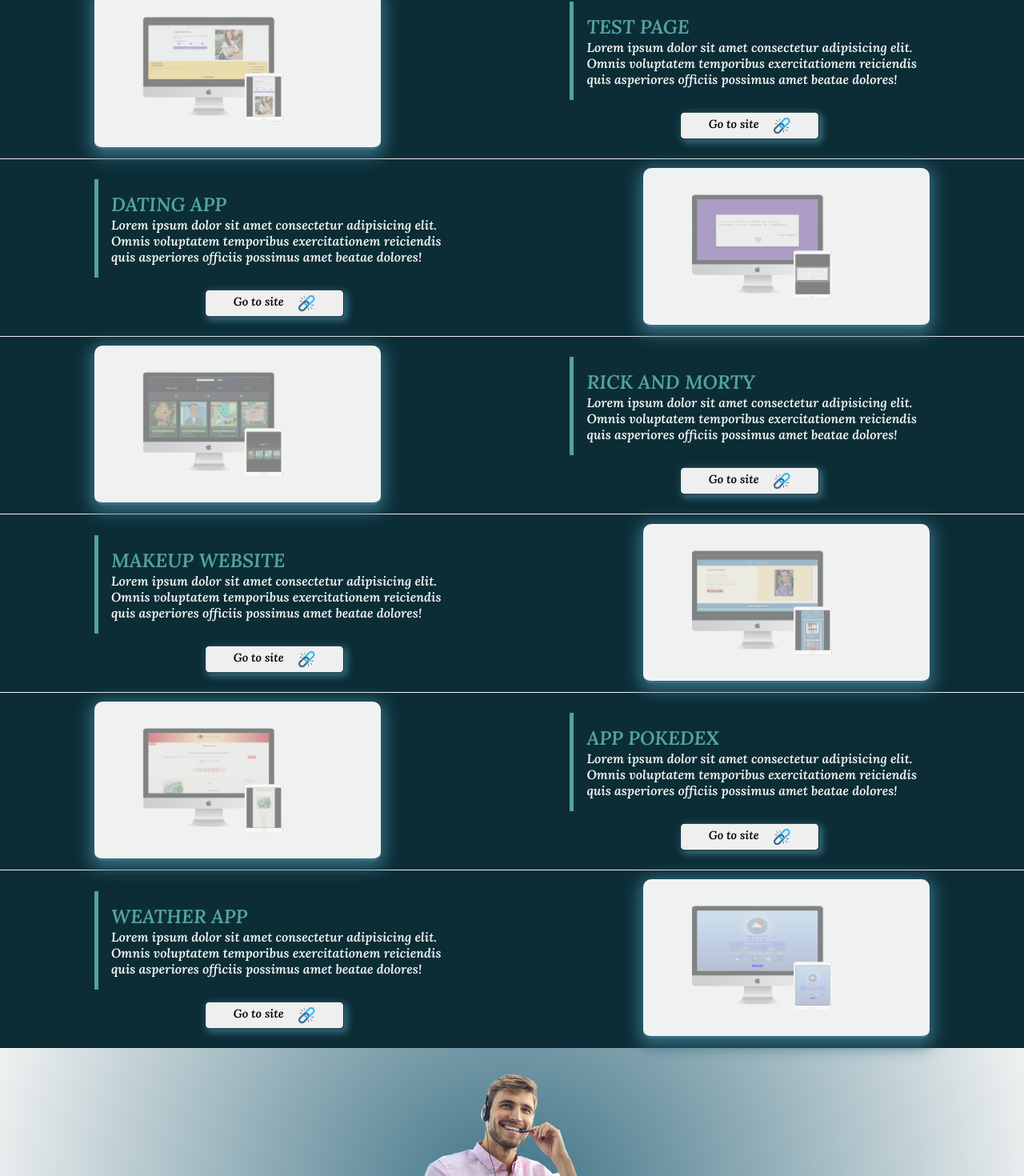
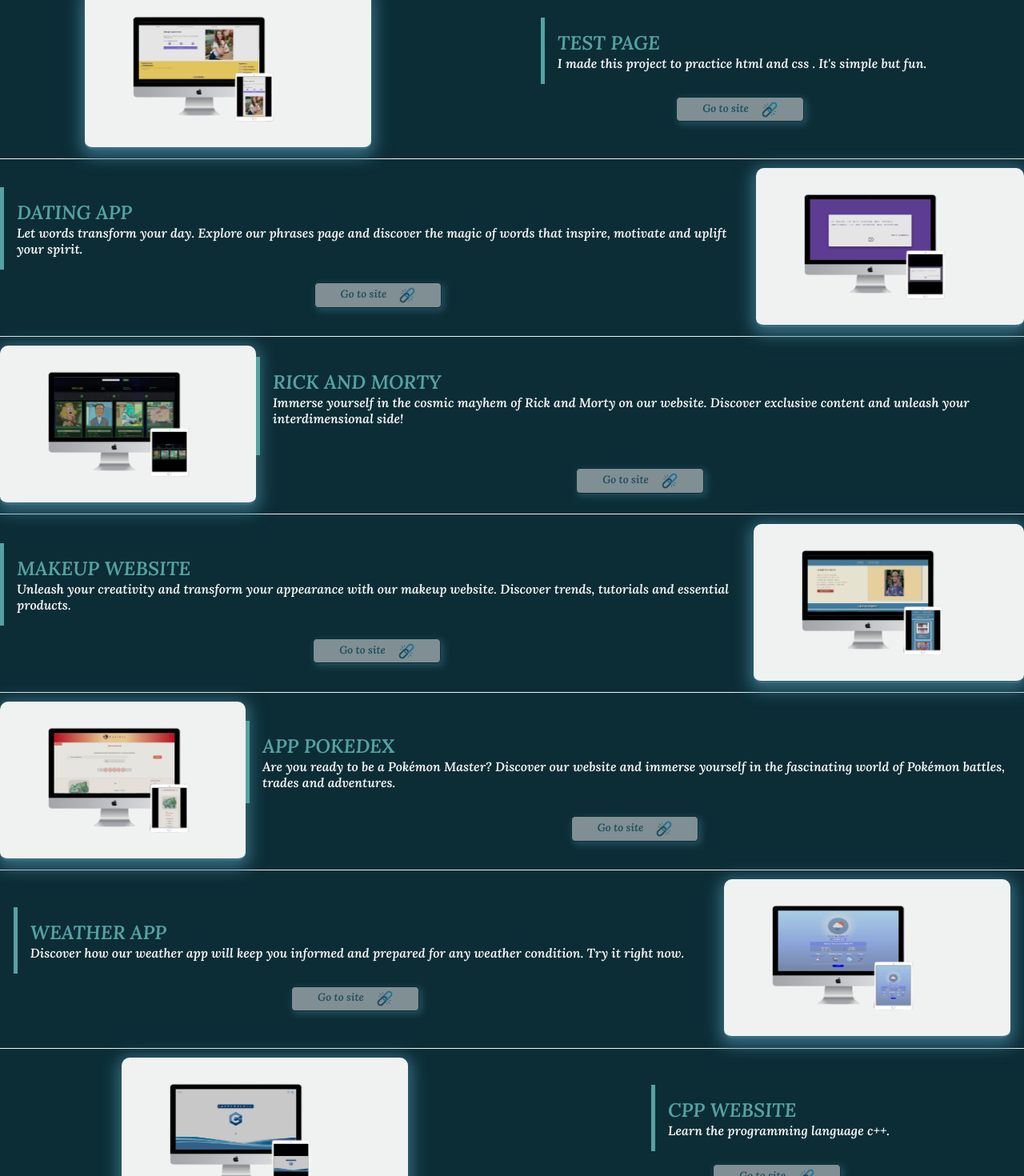
Before and after one commit to jsmblog/portafolio, a React (Vite) app: page / in a window 1280 px wide. Shown: the part 1273-2743 px from the top of the page at 80% size. Built offline with nearby package versions, Linux system fonts and the light colour scheme.

Commit message:
[add] new app

```diff
--- a/src/App.jsx
+++ b/src/App.jsx
@@ -26,6 +26,8 @@ import mockupThird from './assets/photos/mockupThird.png'
 import mockupFourth from './assets/photos/mockupFourth.png'
 import mockupFiveth from './assets/photos/mockupFiveth.png'
 import mockupSixth from './assets/photos/mockupSixth.png'
+import mockupSeven from './assets/photos/mockupSeven.png'
+import mockupEight from './assets/photos/mockupEight.png'
 import linkedin from './assets/photos/linkedin.png'
 import linkToSite from './assets/photos/enlace-roto.png'
 import whatsapp from './assets/photos/whatsapp.png'
@@ -52,7 +54,7 @@ const darkModeActived = (isOnDm) ? "btnDmActived": ""
       <NavBar logoJoel={logoJoel} menuHamburguer={menuHamburguer} />
       <AboutMe photoProfile={photoProfile} location={location} email={email} />
       <Skills frontEnd={frontEnd} backend={backend} mobile={mobile} html={html} css={css} logoReact={logoReact} bootstrap={bootstrap} Js={Js} github={github} nodeJs={nodeJs} slack={slack} notion={notion} />
-      <Portfolio logoPortfolio={logoPortfolio} mockupOne={mockupOne} linkToSite={linkToSite} mockupTwo={mockupTwo} mockupThird={mockupThird} mockupFourth={mockupFourth} mockupFiveth={mockupFiveth} mockupSixth={mockupSixth} />
+      <Portfolio mockupEight={mockupEight} mockupSeven={mockupSeven} logoPortfolio={logoPortfolio} mockupOne={mockupOne} linkToSite={linkToSite} mockupTwo={mockupTwo} mockupThird={mockupThird} mockupFourth={mockupFourth} mockupFiveth={mockupFiveth} mockupSixth={mockupSixth} />
       <ContactMe logoContactMe={logoContactMe} whatsapp={whatsapp} llamada={llamada} email={email} linkedin={linkedin} />
       <DarkMode handleClickdarkMode={handleClickdarkMode} darkMode={darkMode} />
     </div>
--- a/src/components/Portfolio.jsx
+++ b/src/components/Portfolio.jsx
@@ -1,6 +1,6 @@
 import React from 'react'
 
-const Portfolio = ({logoPortfolio,mockupOne,linkToSite,mockupTwo,mockupThird,mockupFourth,mockupFiveth,mockupSixth}) => {
+const Portfolio = ({logoPortfolio,mockupOne,linkToSite,mockupTwo,mockupThird,mockupFourth,mockupFiveth,mockupSixth ,mockupSeven , mockupEight}) => {
   return (
     <div>
         <div className='portfolio'>
@@ -9,87 +9,115 @@ const Portfolio = ({logoPortfolio,mockupOne,linkToSite,mockupTwo,mockupThird,moc
         </div>
         <div >
         <div className='contPortfolio'>
-            <div className='contMockup '><img className='mockupPortfolio blink-2' src={mockupOne} alt="mockupOne" /></div>
+            <div className='contMockup '><img className='mockupPortfolio ' src={mockupOne} alt="mockupOne" /></div>
             <div >
                 <div className='infoProjects'>
                 <h2>
                 Test page
                 </h2>
-                <p>Lorem ipsum dolor sit amet consectetur adipisicing elit. <br /> Omnis voluptatem temporibus exercitationem reiciendis <br /> quis asperiores officiis possimus amet beatae dolores!</p>
+                <p>I made this project to practice html and css . It's simple but fun. <br /></p>
                 </div>
                 <div className='btnLink pulsate-fwd'>
-                    <a  href="https://portafolio-gen22.netlify.app/" target="_blank"> <button>Go to site <img src= {linkToSite} width={20} alt="" /> </button></a>
+                    <a  href="https://portafolio-gen22.netlify.app/" target="_blank"> <button className='blink-2'>Go to site <img src= {linkToSite} width={20} alt="" /> </button></a>
                 </div>
             </div>
         </div>
         </div>
         <div className='contPortfolio '>
-            <div className='contMockup contMockupOrder '><img className='mockupPortfolio blink-2' src={mockupTwo} alt="mockupOne" /></div>
+            <div className='contMockup contMockupOrder '><img className='mockupPortfolio ' src={mockupTwo} alt="mockupOne" /></div>
             <div >
                 <div className='infoProjects'>
                 <h2>
                 Dating app
                 </h2>
-                <p>Lorem ipsum dolor sit amet consectetur adipisicing elit. <br /> Omnis voluptatem temporibus exercitationem reiciendis <br /> quis asperiores officiis possimus amet beatae dolores!</p>
+                <p>Let words transform your day. Explore our phrases page and discover the magic of words that inspire, motivate and uplift your spirit.<br /></p>
                 </div>
-                <div className='btnLink pulsate-fwd'>
-                    <a  href="https://app-quote.netlify.app/" target="_blank"> <button>Go to site <img src= {linkToSite} width={20} alt="" /> </button></a>
+                <div className='btnLink '>
+                    <a  href="https://app-quote.netlify.app/" target="_blank"> <button className='blink-2'>Go to site <img src= {linkToSite} width={20} alt="" /> </button></a>
                 </div>
             </div>
         </div>
         <div className='contPortfolio '>
-            <div className='contMockup '><img className='mockupPortfolio blink-2' src={mockupThird} alt="mockupOne" /></div>
+            <div className='contMockup '><img className='mockupPortfolio ' src={mockupThird} alt="mockupOne" /></div>
             <div >
                 <div className='infoProjects'>
                 <h2>
                 Rick and Morty
                 </h2>
-                <p>Lorem ipsum dolor sit amet consectetur adipisicing elit. <br /> Omnis voluptatem temporibus exercitationem reiciendis <br /> quis asperiores officiis possimus amet beatae dolores!</p>
+                <p> Immerse yourself in the cosmic mayhem of Rick and Morty on our website. Discover exclusive content and unleash your interdimensional side!<br /> <br /></p>
                 </div>
                 <div className='btnLink pulsate-fwd'>
-                    <a  href="https://rick-and-morty-joel.netlify.app/" target="_blank"> <button>Go to site <img src= {linkToSite} width={20} alt="" /> </button></a>
+                    <a  href="https://rick-and-morty-joel.netlify.app/" target="_blank"> <button className='blink-2'>Go to site <img src= {linkToSite} width={20} alt="" /> </button></a>
                 </div>
             </div>
         </div>
         <div className='contPortfolio '>
-            <div className='contMockup contMockupOrder '><img className='mockupPortfolio blink-2' src={mockupFourth} alt="mockupOne" /></div>
+            <div className='contMockup contMockupOrder '><img className='mockupPortfolio ' src={mockupFourth} alt="mockupOne" /></div>
             <div >
                 <div className='infoProjects'>
                 <h2>
                 Makeup website
                 </h2>
-                <p>Lorem ipsum dolor sit amet consectetur adipisicing elit. <br /> Omnis voluptatem temporibus exercitationem reiciendis <br /> quis asperiores officiis possimus amet beatae dolores!</p>
+                <p> Unleash your creativity and transform your appearance with our makeup website. Discover trends, tutorials and essential products.<br /> </p>
                 </div>
                 <div className='btnLink pulsate-fwd'>
-                    <a  href="https://maquillaje-web.netlify.app/" target="_blank"> <button>Go to site <img src= {linkToSite} width={20} alt="" /> </button></a>
+                    <a  href="https://maquillaje-web.netlify.app/" target="_blank"> <button className='blink-2'>Go to site <img src= {linkToSite} width={20} alt="" /> </button></a>
                 </div>
             </div>
         </div>
         <div className='contPortfolio '>
-            <div className='contMockup'><img className='mockupPortfolio blink-2' src={mockupFiveth} alt="mockupOne" /></div>
+            <div className='contMockup'><img className='mockupPortfolio ' src={mockupFiveth} alt="mockupOne" /></div>
             <div >
                 <div className='infoProjects'>
                 <h2>
                 App Pokedex
                 </h2>
-                <p>Lorem ipsum dolor sit amet consectetur adipisicing elit. <br /> Omnis voluptatem temporibus exercitationem reiciendis <br /> quis asperiores officiis possimus amet beatae dolores!</p>
+                <p> Are you ready to be a Pokémon Master? Discover our website and immerse yourself in the fascinating world of Pokémon battles, trades and adventures.<br /> </p>
                 </div>
                 <div className='btnLink pulsate-fwd'>
-                    <a  href="https://pokedex-joel.netlify.app/" target="_blank"> <button>Go to site <img src= {linkToSite} width={20} alt="" /> </button></a>
+                    <a  href="https://pokedex-joel.netlify.app/" target="_blank"> <button className='blink-2'>Go to site <img src= {linkToSite} width={20} alt="" /> </button></a>
                 </div>
             </div>
         </div>
         <div className='contPortfolio '>
-            <div className='contMockup contMockupOrder '><img className='mockupPortfolio blink-2' src={mockupSixth} alt="mockupOne" /></div>
+            <div className='contMockup contMockupOrder '><img className='mockupPortfolio ' src={mockupSixth} alt="mockupOne" /></div>
             <div >
                 <div className='infoProjects'>
                 <h2>
                 Weather app
                 </h2>
-                <p>Lorem ipsum dolor sit amet consectetur adipisicing elit. <br /> Omnis voluptatem temporibus exercitationem reiciendis <br /> quis asperiores officiis possimus amet beatae dolores!</p>
+                <p>Discover how our weather app will keep you informed and prepared for any weather condition. Try it right now. <br /> </p>
                 </div>
                 <div className='btnLink pulsate-fwd'>
-                    <a  href="https://app-clima-joel.netlify.app/" target="_blank"> <button>Go to site <img src= {linkToSite} width={20} alt="" /> </button></a>
+                    <a  href="https://app-clima-joel.netlify.app/" target="_blank"> <button className='blink-2'>Go to site <img src= {linkToSite} width={20} alt="" /> </button></a>
+                </div>
+            </div>
+        </div>
+        <div className='contPortfolio'>
+            <div className='contMockup '><img className='mockupPortfolio ' src={mockupSeven} alt="mockupOne" /></div>
+            <div >
+                <div className='infoProjects'>
+                <h2>
+                Cpp website
+                </h2>
+                <p>Learn the programming language c++.<br /></p>
+                </div>
+                <div className='btnLink pulsate-fwd'>
+                    <a  href="https://cpp-language.netlify.app/" target="_blank"> <button className='blink-2'>Go to site <img src= {linkToSite} width={20} alt="" /> </button></a>
+                </div>
+            </div>
+        </div>
+        <div className='contPortfolio '>
+            <div className='contMockup contMockupOrder '><img className='mockupPortfolio ' src={mockupEight} alt="mockupOne" /></div>
+            <div >
+                <div className='infoProjects'>
+                <h2>
+                Espam University
+                </h2>
+                <p>Replicate my university website. This is the original site → <a className='Colink' href="http://www.espam.edu.ec/inicio.aspx" target="_blank" rel="noopener noreferrer">Espam Mfl</a><br /></p>
+                </div>
+                <div className='btnLink '>
+                    <a  href="https://espam-mfl.netlify.app/" target="_blank"> <button className='blink-2'>Go to site <img src= {linkToSite} width={20} alt="" /> </button></a>
                 </div>
             </div>
         </div>
--- a/src/styles/styleContactMe.css
+++ b/src/styles/styleContactMe.css
@@ -37,7 +37,8 @@
     transition: 1s ease-in-out;
 }
 .lastSms {
-    color: var(--blue-primary);
+    color: var(--blue-dark);
+    font-weight: bold;
 }
 .lastSms span {
     color: red;
--- a/src/styles/styleDarkMode.css
+++ b/src/styles/styleDarkMode.css
@@ -1,6 +1,7 @@
 .btnDarkMode {
+    cursor: pointer;
     position: absolute;
-    right: .5rem;
+    right: 1rem;
     bottom: .5rem;
     z-index: 5;
 }
--- a/src/styles/stylePortfolio.css
+++ b/src/styles/stylePortfolio.css
@@ -47,6 +47,7 @@
     justify-content: center;
 }
 .btnLink button {
+  color: var(--green-cyan);
     display: flex;
     justify-content: center;
     gap:1rem;
@@ -65,41 +66,13 @@
 order: 2;
 }
 /*animations*/
-.pulsate-fwd {
-	-webkit-animation: pulsate-fwd 1.8s ease-in-out infinite both;
-	        animation: pulsate-fwd 1.8s ease-in-out infinite both;
-}
-@-webkit-keyframes pulsate-fwd {
-    0% {
-      -webkit-transform: scale(1);
-              transform: scale(1);
-    }
-    50% {
-      -webkit-transform: scale(1.1);
-              transform: scale(1.1);
-    }
-    100% {
-      -webkit-transform: scale(1);
-              transform: scale(1);
-    }
-  }
-  @keyframes pulsate-fwd {
-    0% {
-      -webkit-transform: scale(1);
-              transform: scale(1);
-    }
-    50% {
-      -webkit-transform: scale(1.1);
-              transform: scale(1.1);
-    }
-    100% {
-      -webkit-transform: scale(1);
-              transform: scale(1);
-    }
-  }
+
 .blink-2 {
 	-webkit-animation: blink-2 10s infinite ;
 	        animation: blink-2 10s infinite ;
+}
+.Colink {
+  color:var(--morning-glory);
 }
 @-webkit-keyframes blink-2 {
     0% {
--- a/src/styles/styleSkills.css
+++ b/src/styles/styleSkills.css
@@ -16,7 +16,7 @@
     color: var(--green-cyan);
     display: flex;
     justify-content: space-between;
-    padding: 1rem 0;
+    padding: 1rem .5rem ;
 }
 .contImgSkills {
     gap: .8rem;
```
Also changed, not shown: src/assets/photos/mockupEight.png (added), src/assets/photos/mockupSeven.png (added).
